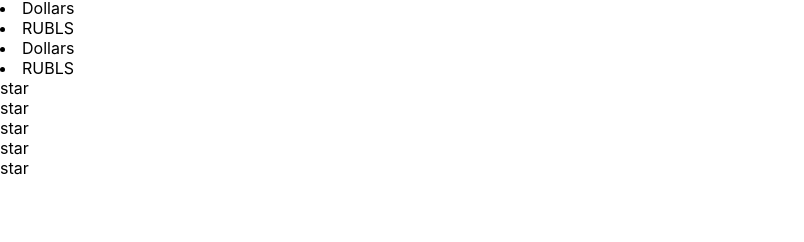
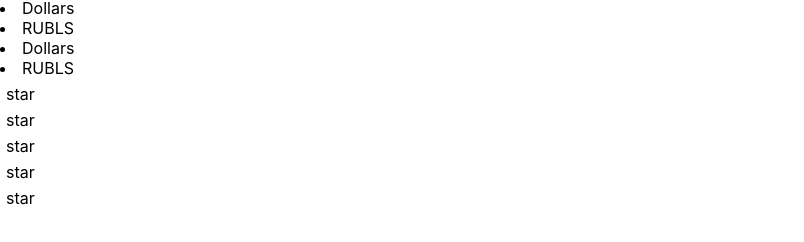
Before and after one commit to sasha2234562/my, a React (Create React App) app: page / in a window 1280 px wide. Shown: the part 514-756 px from the top of the page, without its empty margins (0-804 px from the left). Built offline with nearby package versions, Linux system fonts and the light colour scheme.

Commit message:
work night

```diff
--- a/src/stars/stars.tsx
+++ b/src/stars/stars.tsx
@@ -10,8 +10,12 @@ export function Stars(props: propsType) {
         props.click(props.value)
     }
 
+    let style = {
+        margin: '6px',
+        cursor: 'pointer'
+    }
     return (
-        <div>
+        <div style={style}>
             <span onClick={onClickHandler}>{props.selected ? <b>star</b> : 'star'}</span>
         </div>
     )
```
